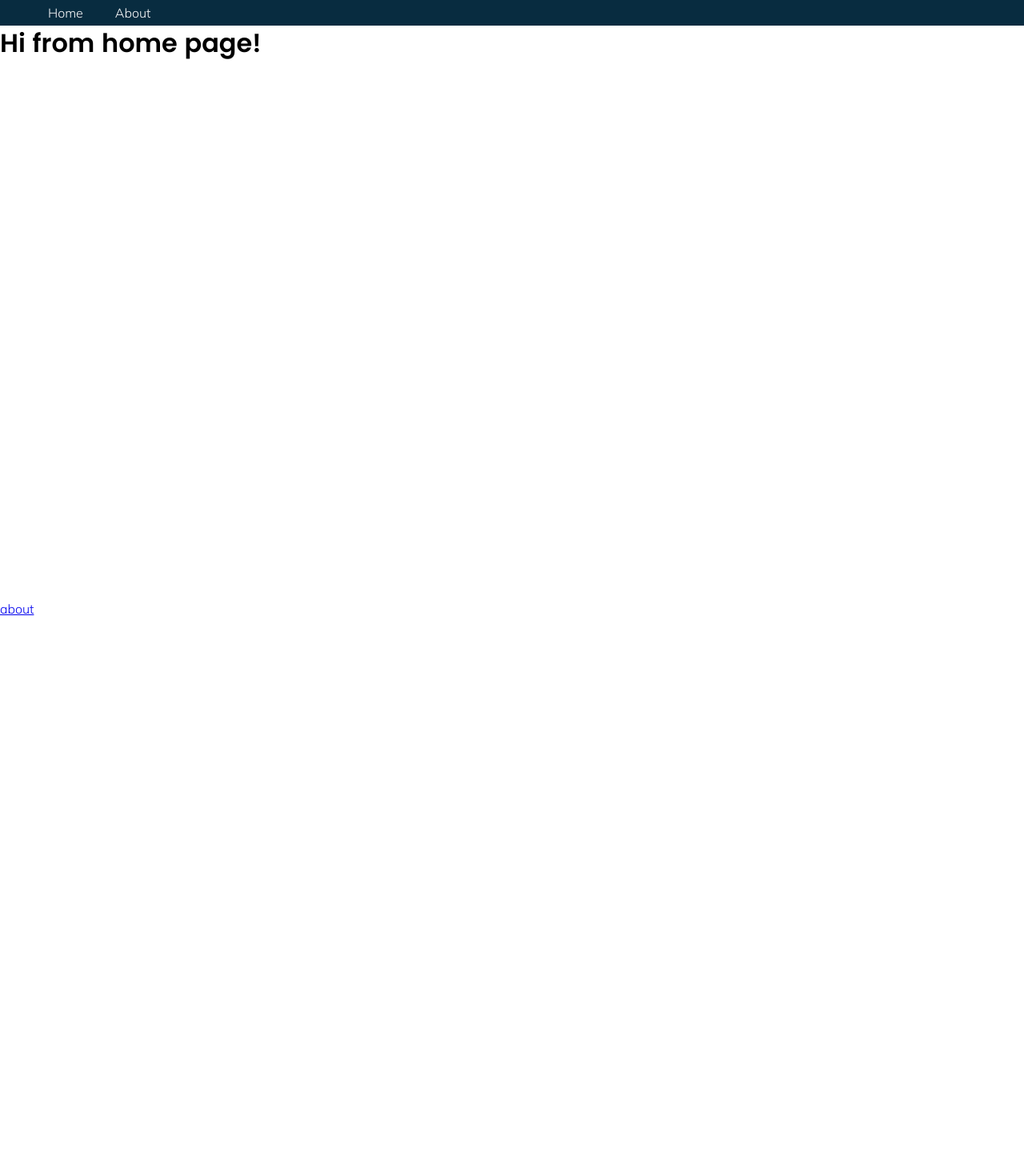
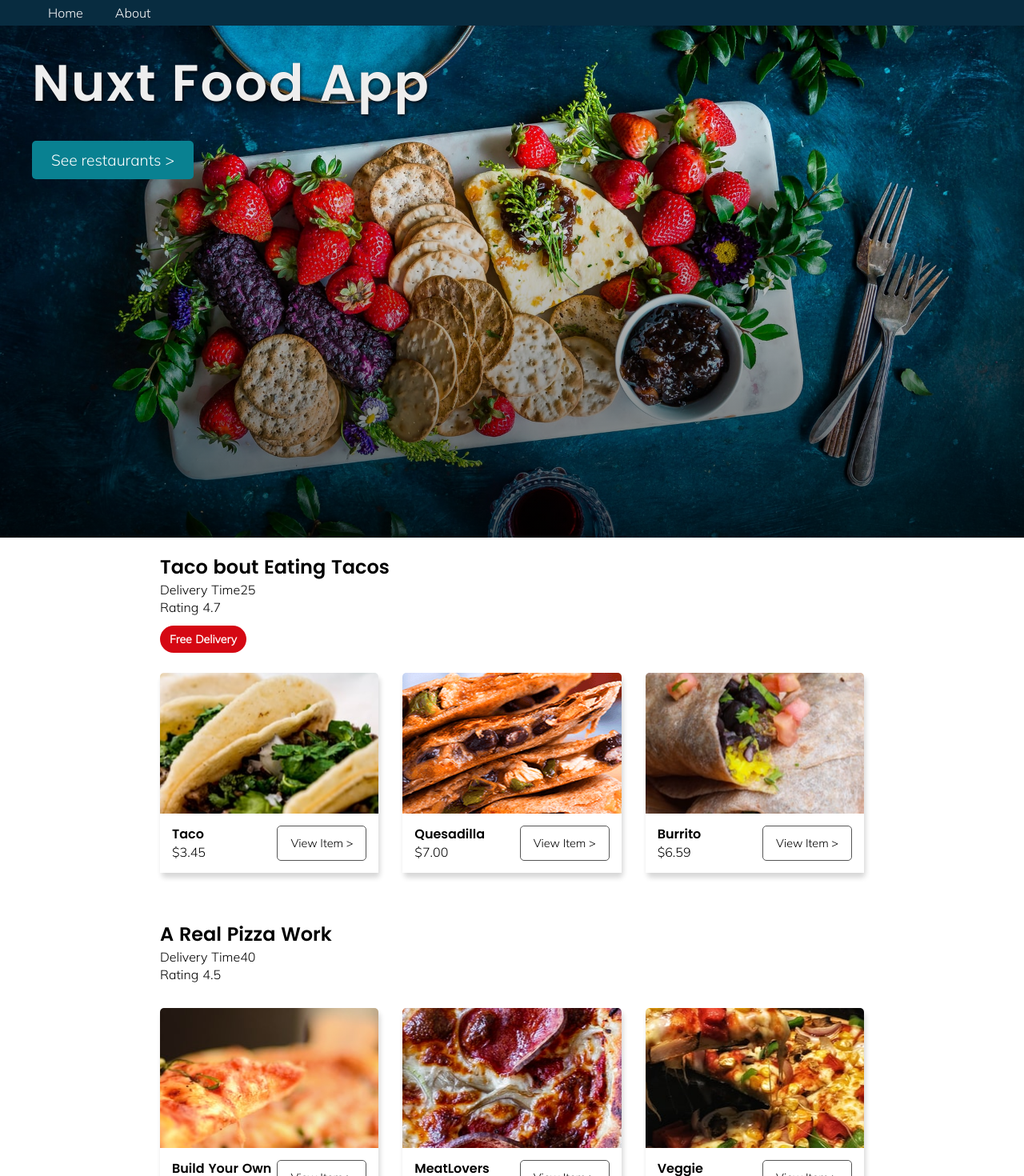
Before and after one commit to MatthausZillig/vue-foodapp, a Nuxt app: page / in a window 1280 px wide. Shown: the top 1470 px of the page at 80% size. Before the commit the page ends 800 px from the top, so only its background shows below. Built offline with nearby package versions, Linux system fonts and the light colour scheme.

Commit message:
feat: AppRestaurantInfo

```diff
--- /dev/null
+++ b/components/AppHeader.vue
@@ -0,0 +1,38 @@
+<template>
+  <section class="masthead" role="img" aria-label="Image Description">
+    <h1>Nuxt Food App</h1>
+    <button>See restaurants ></button>
+  </section>
+</template>
+
+<script>
+export default {};
+</script>
+
+<style lang="scss" scoped>
+.masthead {
+  width: 100%;
+  height: 80vh;
+  padding: 40px;
+  overflow: hidden;
+  background-size: cover !important;
+  background: linear-gradient(
+      to bottom,
+      rgba(0, 0, 0, 0) 0%,
+      rgba(0, 0, 0, 0) 18%,
+      rgba(0, 0, 0, 0.65) 100%
+    ),
+    url(~assets/headerimg.jpg) no-repeat center center scroll;
+}
+
+h1 {
+  font-style: normal;
+  font-weight: bold;
+  color: #eee;
+  font-size: 8vmin;
+  letter-spacing: 0.03em;
+  line-height: 1;
+  text-shadow: 1px 2px 4px rgba(0, 0, 0, 0.8);
+  margin-bottom: 40px;
+}
+</style>
--- /dev/null
+++ b/components/AppRestaurantInfo.vue
@@ -0,0 +1,45 @@
+<template>
+  <section class="restaurantinfo">
+    <div v-for="store in fooddata" :key="store.id">
+      <h2>{{ store.name }}</h2>
+      <p>Delivery Time{{ store.deliveryTime }}</p>
+      <p>Rating {{ store.rating }}</p>
+      <p v-if="store.freeDelivery" class="label">
+        <span>Free Delivery</span>
+      </p>
+      <div class="row">
+        <div
+          v-for="menuItem in store.menu"
+          :key="menuItem.id"
+          class="items"
+          :style="`background: url(${menuItem.img}) no-repeat center center`"
+        >
+          <div class="iteminfo">
+            <div>
+              <h4>{{ menuItem.item }}</h4>
+              <p>{{ priceFormatting(menuItem.price) }}</p>
+            </div>
+            <button class="ghost">View Item ></button>
+          </div>
+        </div>
+      </div>
+    </div>
+  </section>
+</template>
+
+<script>
+import { mapState } from "vuex";
+
+export default {
+  computed: {
+    ...mapState(["fooddata"]),
+  },
+  methods: {
+    priceFormatting(item) {
+      return "$" + item.toFixed(2);
+    },
+  },
+};
+</script>
+
+<style lang="scss" scoped></style>
--- a/pages/index.vue
+++ b/pages/index.vue
@@ -1,9 +1,18 @@
 <template>
   <main class="container">
-    <h1>Hi from home page!</h1>
+    <AppHeader />
+    <AppRestaurantInfo />
   </main>
 </template>
 
 <script>
-export default {};
+import AppHeader from "@/components/AppHeader.vue";
+import AppRestaurantInfo from "@/components/AppRestaurantInfo.vue";
+
+export default {
+  components: {
+    AppRestaurantInfo,
+    AppHeader,
+  },
+};
 </script>
```
